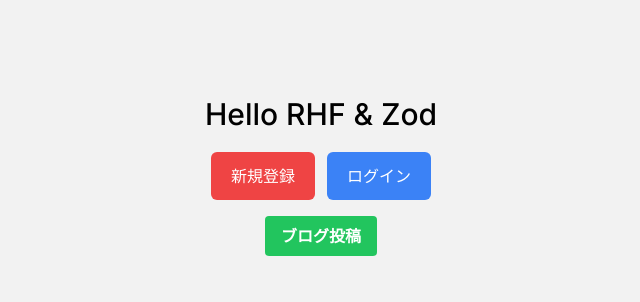
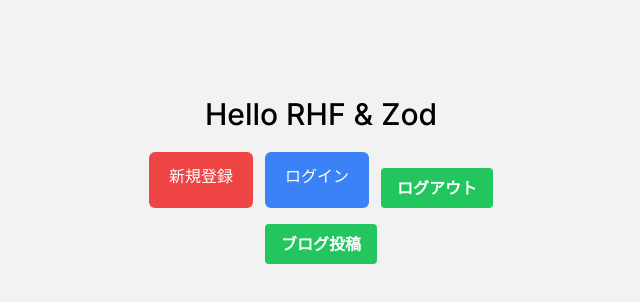
Before and after one commit to Kens04/auth-form-with-nextjs, a Next.js app: page / in a window 1280 px wide. Shown: the top 302 px of the page, without its empty margins (319-959 px from the left). Built offline with nearby package versions, Linux system fonts and the light colour scheme; no server answers.

Commit message:
ユーザーログアウト機能を実装

```diff
--- a/src/app/auth/signup/page.tsx
+++ b/src/app/auth/signup/page.tsx
@@ -55,7 +55,7 @@
         </div>
       </form>
       <Link
-        href={"/auth/login"}
+        href={"/auth/email-confirm"}
         className="mt-4 block text-center text-blue-400"
       >
         既に登録済みの方はこちら
--- a/src/app/page.tsx
+++ b/src/app/page.tsx
@@ -26,6 +26,13 @@
         >
           ログイン
         </Link>
+        <Button
+          colorClass="bg-green-500 mt-4"
+          onClick={async () => await supabase.auth.signOut()}
+          type="button"
+        >
+          ログアウト
+        </Button>
       </div>
       <Button
         colorClass="bg-green-500 mt-4"
```
